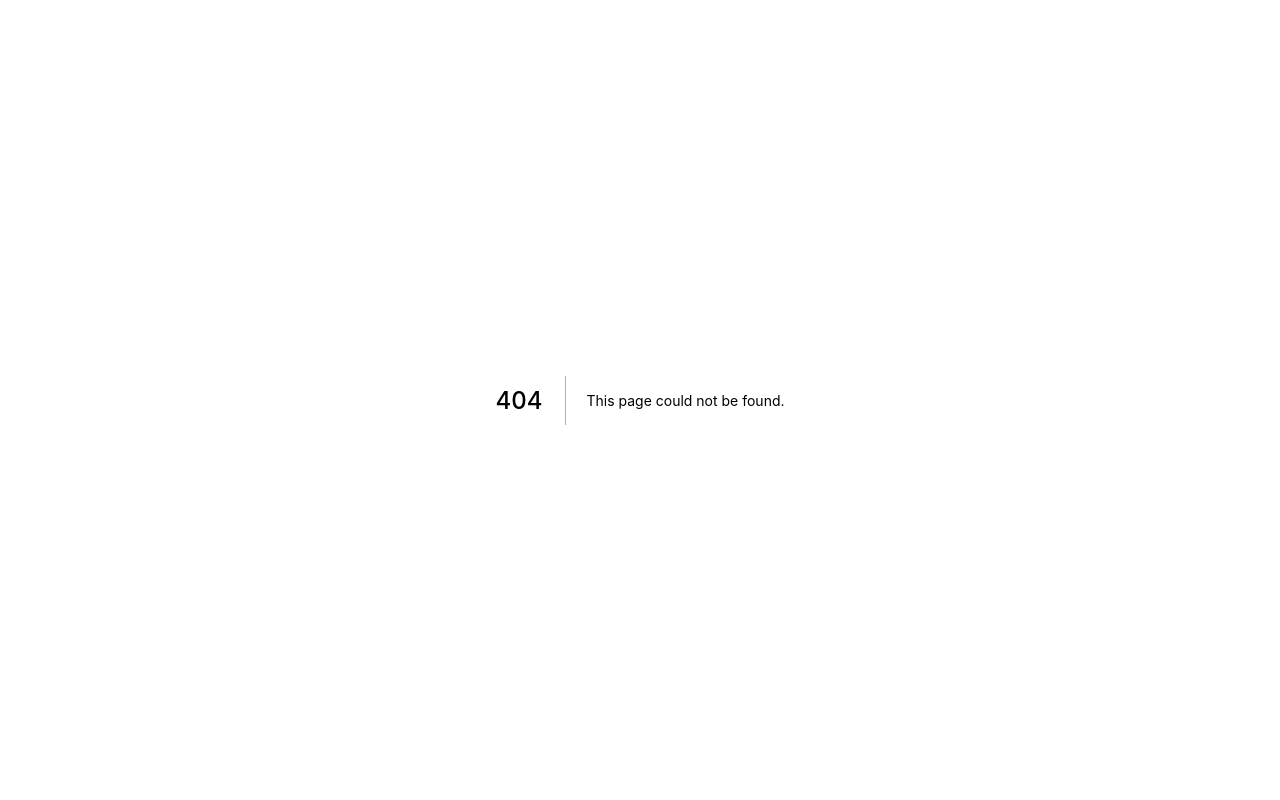
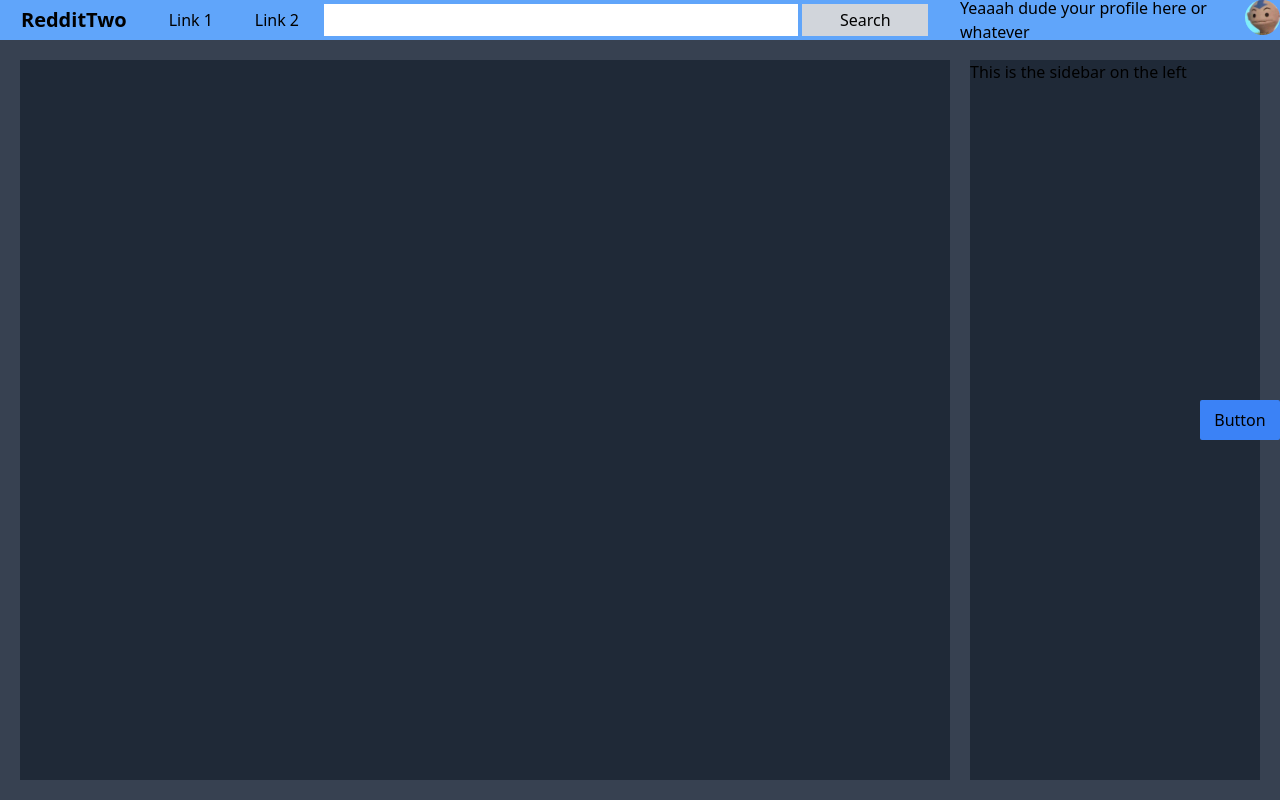
Before and after one commit to Izoomii/redditwofront, a Next.js app: page /main in a window 1280 px wide. Before the commit this address had no page. Built offline with nearby package versions, Linux system fonts and the light colour scheme.

Commit message:
can now fetch posts from db

```diff
--- /dev/null
+++ b/pages/account.tsx
@@ -0,0 +1,10 @@
+import React from "react";
+
+export default function Accounts() {
+  return (
+    <div>
+      <div>a</div>
+      <div>b</div>
+    </div>
+  );
+}
--- /dev/null
+++ b/pages/main.tsx
@@ -0,0 +1,114 @@
+import React from "react";
+
+interface Post {
+  id: number;
+  sub: string;
+  createdAt: Date;
+  updatedAt: Date;
+  title: string;
+  content: string;
+  published: boolean;
+  author: string; //is actually "User", which is another model
+  authorName: string;
+}
+
+interface shownPost {
+  title: string;
+  content: string;
+}
+
+/*
+
+model Post {
+  id          Int       @id @default(autoincrement())
+  sub         String
+  createdAt   DateTime  @default(now())
+  updatedAt   DateTime  @updatedAt
+  title       String    @db.VarChar(255)
+  content     String?
+  published   Boolean   @default(false)
+  author      User      @relation(fields: [authorName], references: [nickname])
+  authorName  String    // relation scalar field  (used in the `@relation` attribute above)
+
+}
+
+*/
+
+export default function MainPage() {
+  const [content, setContent] = React.useState<shownPost[]>([]);
+  function clickAss() {
+    fetch("http://localhost:8080/main")
+      .then((response) => response.json())
+      .then((data: Array<Post>) => {
+        console.log(data);
+        for (let i = 0; i < data.length; i++) {
+          setContent((prev) => [
+            { title: data[i].title, content: data[i].content },
+            ...prev,
+          ]);
+        }
+      });
+  }
+
+  return (
+    <div className="flex flex-col h-screen w-full">
+      <button
+        onClick={clickAss}
+        className="fixed w-20 h-10 top-1/2 right-0 bg-blue-500 rounded-sm hover:bg-blue-700"
+      >
+        Button
+      </button>
+      <div id="header" className="bg-blue-400 w-100 h-10 flex ">
+        <div className="flex w-1/4 h-100 justify-around">
+          <div className="grid place-items-center text-xl font-bold hover:text-2xl hover:text-blue-900 transition-all ease-linear duration-75">
+            RedditTwo
+          </div>
+          <div className="grid place-items-center">
+            <a href="#">Link 1</a>
+          </div>
+          <div className="grid place-items-center">
+            <a href="#">Link 2</a>
+          </div>
+        </div>
+        <div className="flex h-100 w-2/4 p-1">
+          <input className="w-3/4 h-100" />
+          <button type="submit" className="w-1/5 h-100 bg-gray-300 ml-1">
+            Search
+          </button>
+        </div>
+        <div className="flex h-100 w-1/4 justify-end place-items-center">
+          <h3>Yeaaah dude your profile here or whatever</h3>
+
+          <div className="w-10 h-10">
+            <img
+              src="/avatar icon.jpg"
+              className="object-contain rounded-full"
+            />
+          </div>
+        </div>
+      </div>
+      <div id="main" className="bg-gray-700 flex-grow p-5">
+        <div className="flex h-full w-full">
+          <div className="flex-col w-9/12 h-full bg-gray-800 text-white p-5">
+            {content.map((e, i) => {
+              return (
+                <div
+                  key={i}
+                  className="bg-gray-900 text-white p-2 m-1 hover:bg-gray-700 transition-all ease-linear"
+                >
+                  <h1 className="text-2xl text-blue-400 text-center">
+                    {e.title}
+                  </h1>
+                  <p className="text-center">{e.content}</p>
+                </div>
+              );
+            })}
+          </div>
+          <div className="flex-grow bg-gray-800 ml-5">
+            This is the sidebar on the left
+          </div>
+        </div>
+      </div>
+    </div>
+  );
+}
```
Also changed, not shown: pages/post.tsx (renamed from pages/testcringe.tsx), public/avatar icon.jpg (added), public/colorful girl drawing.jpg (added).
